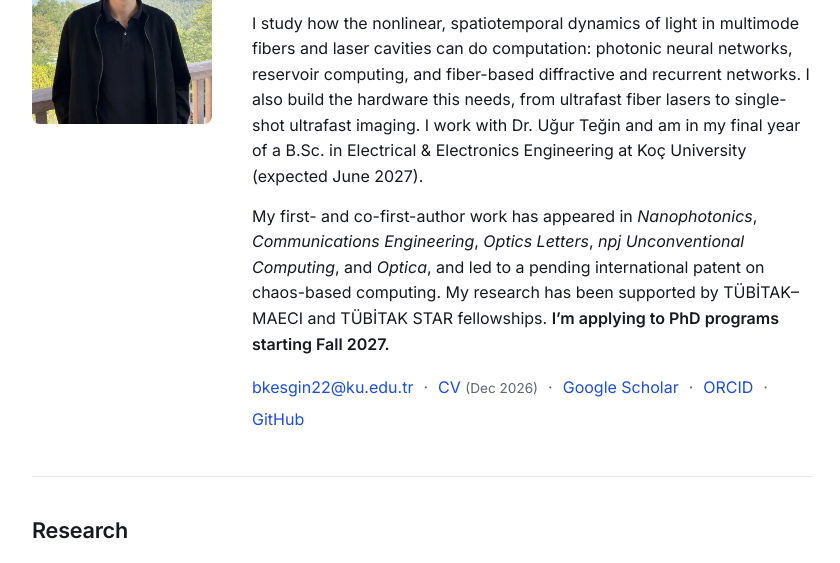
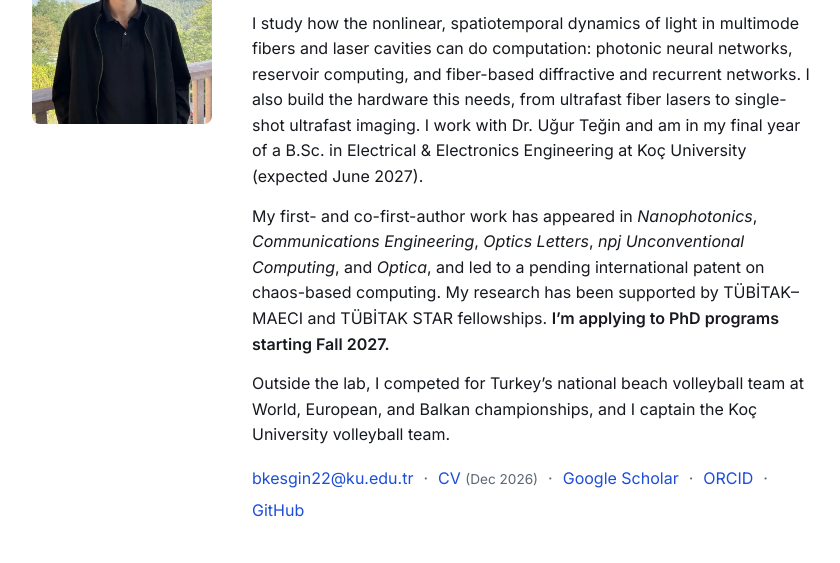
Before and after one commit to bahadirkesgin/bahadirkesgin.github.io, a plain HTML site: page index.html in a window 1280 px wide. Shown: the part 230-793 px from the top of the page, without its empty margins (218-1058 px from the left). Drawn offline with nearby package versions, Linux system fonts and the light colour scheme.

Commit message:
Add volleyball line to intro
Co-Authored-By: Claude Opus 5.5 <noreply@anthropic.com>
Claude-Session: https://claude.ai/code/session_01N7omG4awxV4xKgAVZQJQgQ

```diff
--- a/index.html
+++ b/index.html
@@ -81,6 +81,8 @@
       Engineering</em>, <em>Optics Letters</em>, <em>npj Unconventional Computing</em>, and <em>Optica</em>, and led to a
       pending international patent on chaos-based computing. My research has been supported by T&#220;B&#304;TAK&#8211;MAECI and T&#220;B&#304;TAK STAR
       fellowships. <strong>I&#8217;m applying to PhD programs starting Fall 2027.</strong></p>
+      <p>Outside the lab, I competed for Turkey&#8217;s national beach volleyball team at World, European, and Balkan
+      championships, and I captain the Ko&#231; University volleyball team.</p>
       <p class="intro-links"><a href="mailto:bkesgin22@ku.edu.tr">bkesgin22@ku.edu.tr</a><a href="assets/Bahadir-Kesgin-CV.pdf">CV <span class="note">(Dec 2026)</span></a><a href="https://scholar.google.com.tr/citations?user=2PbILlUAAAAJ" target="_blank" rel="noopener">Google Scholar</a><a href="https://orcid.org/0009-0002-7262-3656" target="_blank" rel="noopener">ORCID</a><a href="https://github.com/bahadirkesgin" target="_blank" rel="noopener">GitHub</a></p>
     </div>
   </div>
```
